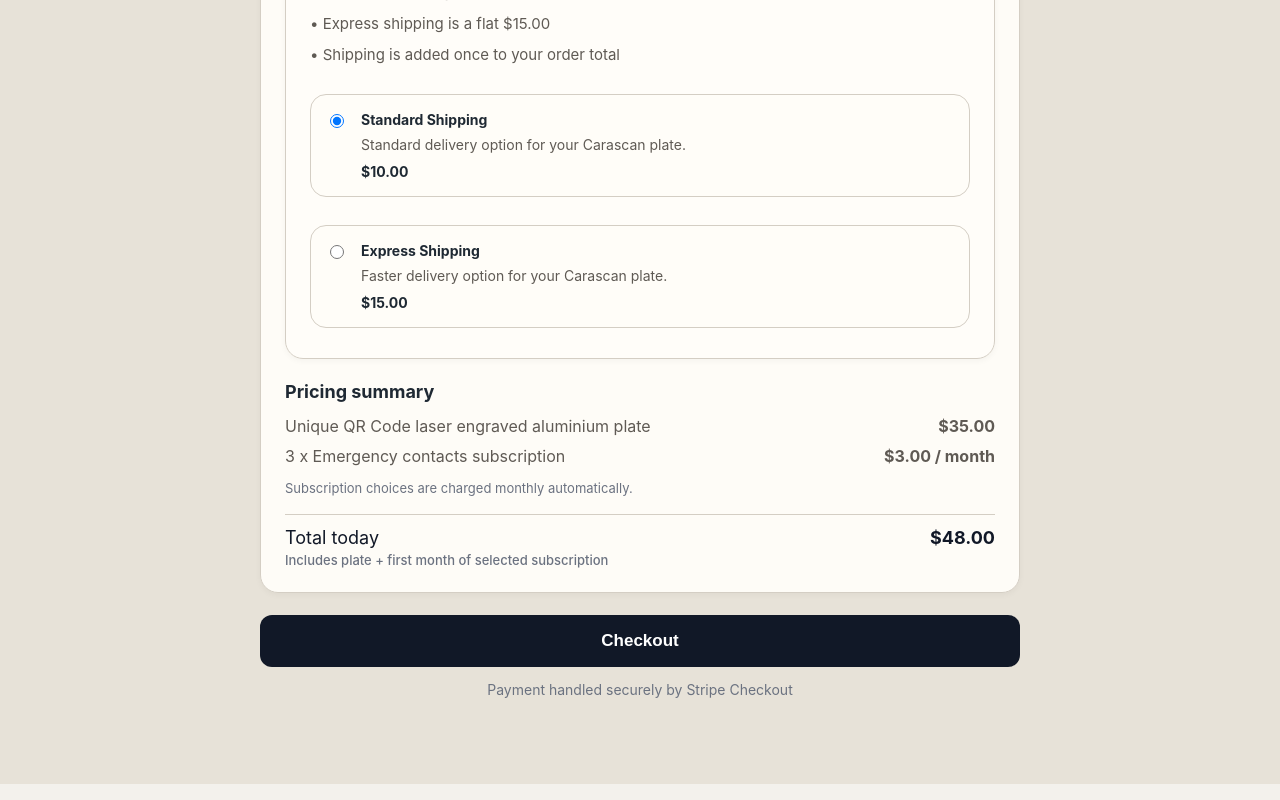
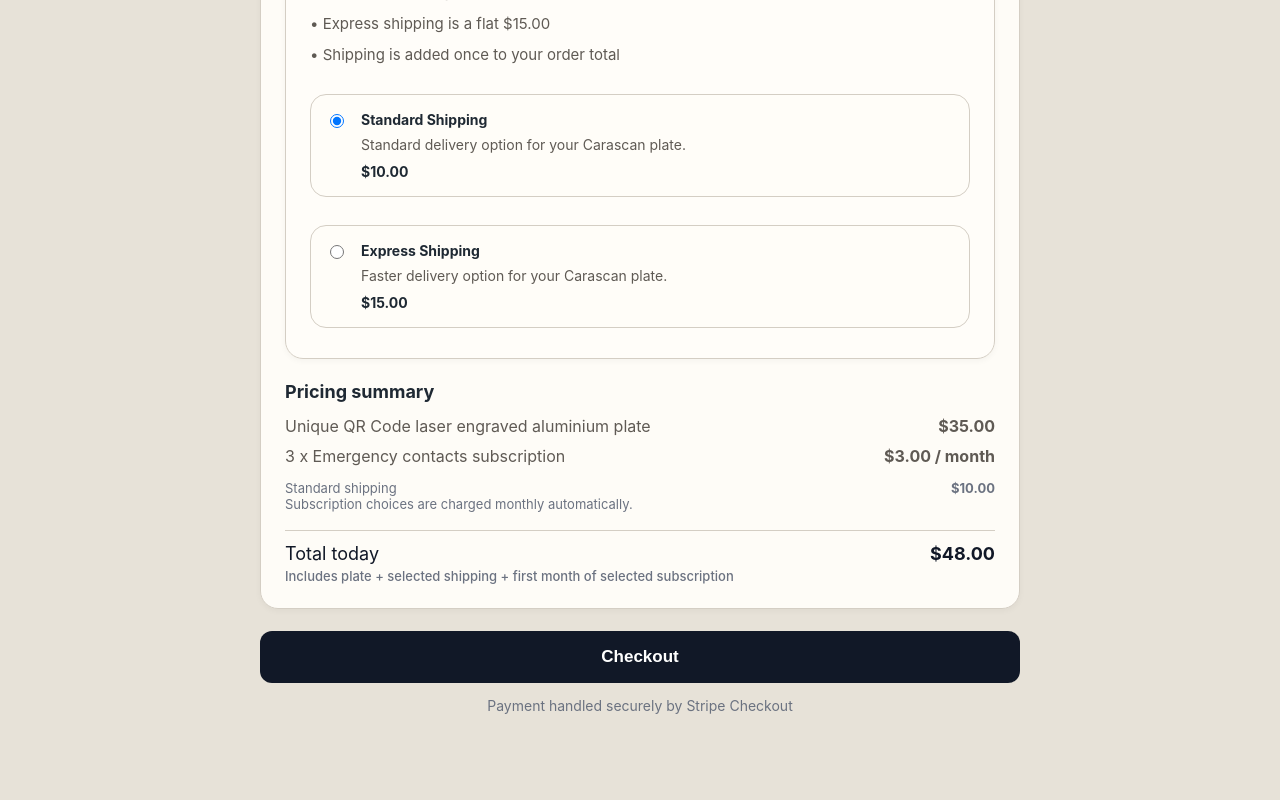
Before and after one commit to Carascan/carascan-platform, a Next.js app: page /buy in a window 1280 px wide. Shown: the part 1478-2278 px from the top of the page. Built offline with nearby package versions, Linux system fonts and the light colour scheme.

Commit message:
Buy: add Step 3 shipping options and include shipping in pricing summary

```diff
--- a/app/buy/page.tsx
+++ b/app/buy/page.tsx
@@ -603,6 +603,20 @@ export default function Buy() {
     color: "#6b7280",
   }}
 >
+    <div
+    style={{
+      display: "flex",
+      justifyContent: "space-between",
+      gap: 16,
+    }}
+  >
+    <span>
+      {shippingOption === "express"
+        ? "Express shipping"
+        : "Standard shipping"}
+    </span>
+    <strong>${shippingPrice}.00</strong>
+  </div>
   Subscription choices are charged monthly automatically.
 </div>
   <div
@@ -627,7 +641,7 @@ export default function Buy() {
           marginTop: 4,
         }}
       >
-        Includes plate + first month of selected subscription
+        Includes plate + selected shipping + first month of selected subscription
       </div>
     </span>
     <strong>${totalToday}.00</strong>
```
